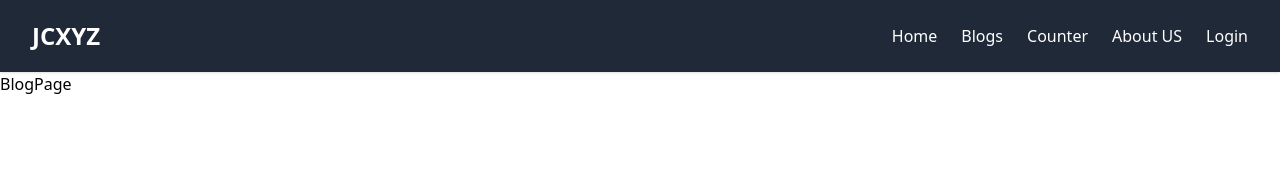
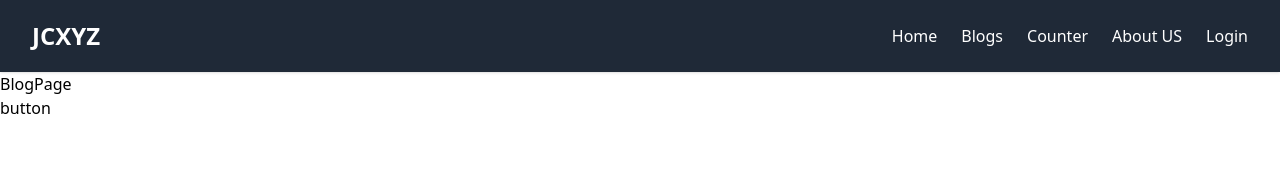
Before and after one commit to TheLastHuntsman/NextJsTesting, a Next.js app: page /blog in a window 1280 px wide. Shown: the top 186 px of the page. Built offline with nearby package versions, Linux system fonts and the light colour scheme.

Commit message:
"commit"

```diff
--- a/src/app/blog/page.tsx
+++ b/src/app/blog/page.tsx
@@ -1,5 +1,8 @@
 export default function blogPage(){
     return(
+        <>
         <h1>BlogPage</h1>
+        <button>button</button>
+        </>
     )
 }
```
